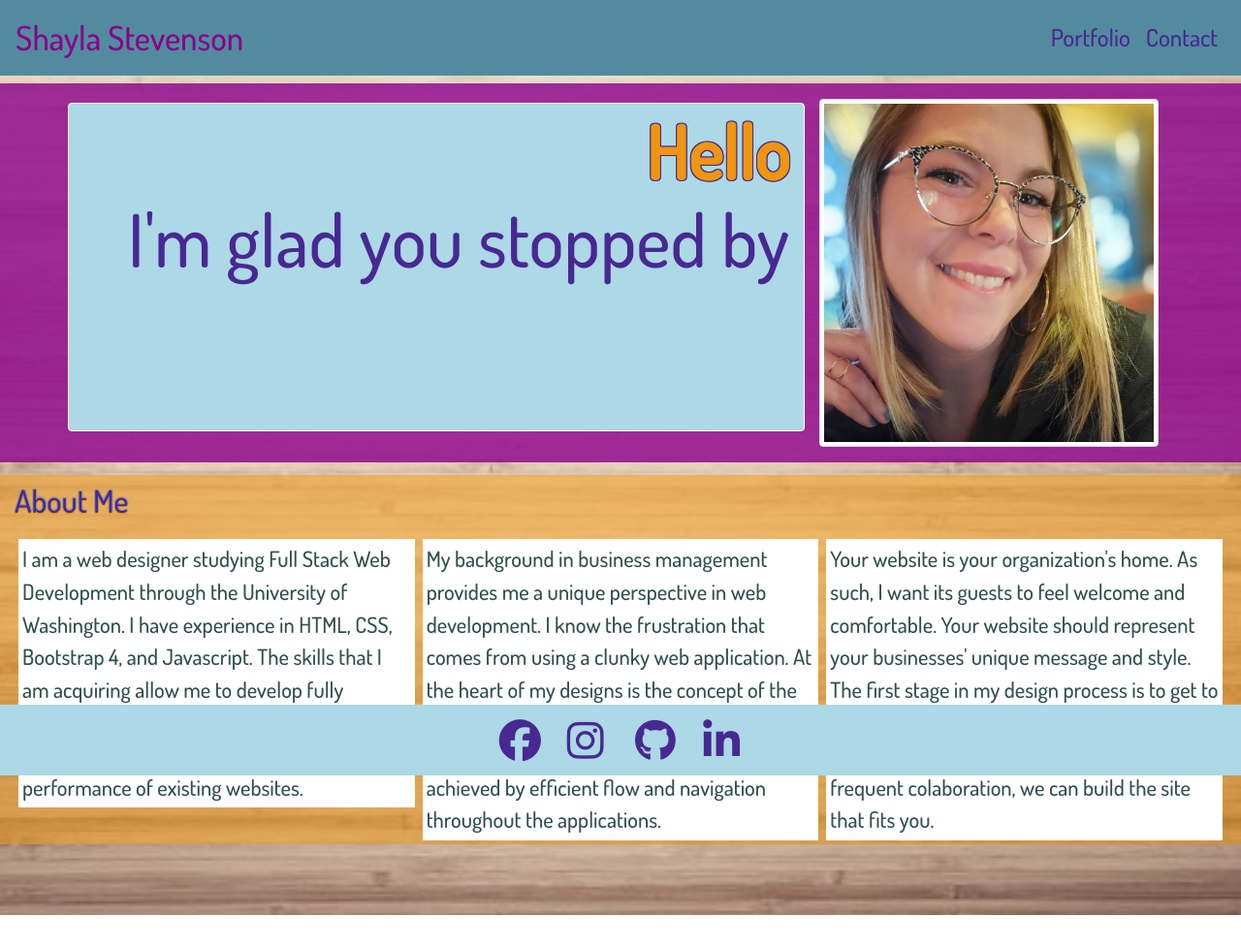
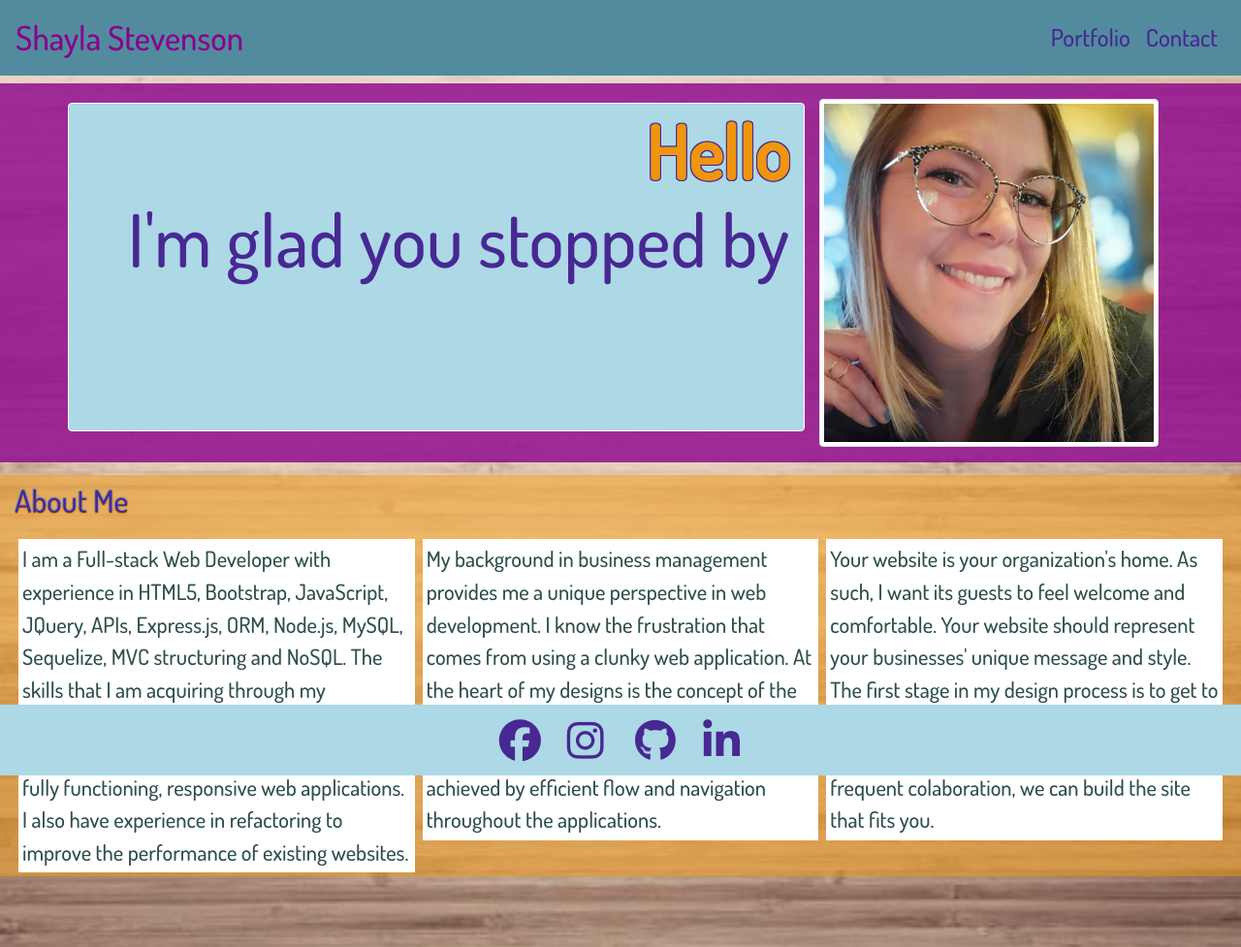
Before and after one commit to ShaylaStevenson/shayla-stevenson-portfolio, a plain HTML site: page index.html in a window 1280 px wide. Shown: the whole page at 97% size. Before the commit the page ends 944 px from the top, so only its background shows below. Drawn offline with nearby package versions, Linux system fonts and the light colour scheme.

Commit message:
updated homepage content

```diff
--- a/index.html
+++ b/index.html
@@ -66,9 +66,9 @@
         <div class="row no-gutters">
             <div class="col-md-4">
                 <p class="m-1 p-1">
-                    I am a web designer studying Full Stack Web Development through the University of Washington.
-                    I have experience in HTML, CSS, Bootstrap 4, and Javascript. The skills that I am acquiring allow me to develop fully functioning,
-                    responsive web applications. I also have experience in refactoring to improve the performance of existing websites.
+                    I am a Full-stack Web Developer with experience in HTML5, Bootstrap, JavaScript, JQuery, APIs, Express.js, ORM, Node.js, MySQL,
+                    Sequelize, MVC structuring and NoSQL. The skills that I am acquiring through my education at the Trilogy Full-stack Web Development program allow
+                    me to develop fully functioning, responsive web applications. I also have experience in refactoring to improve the performance of existing websites.
                 </p>
             </div>
 
```
Also changed, not shown: 1 other file.
